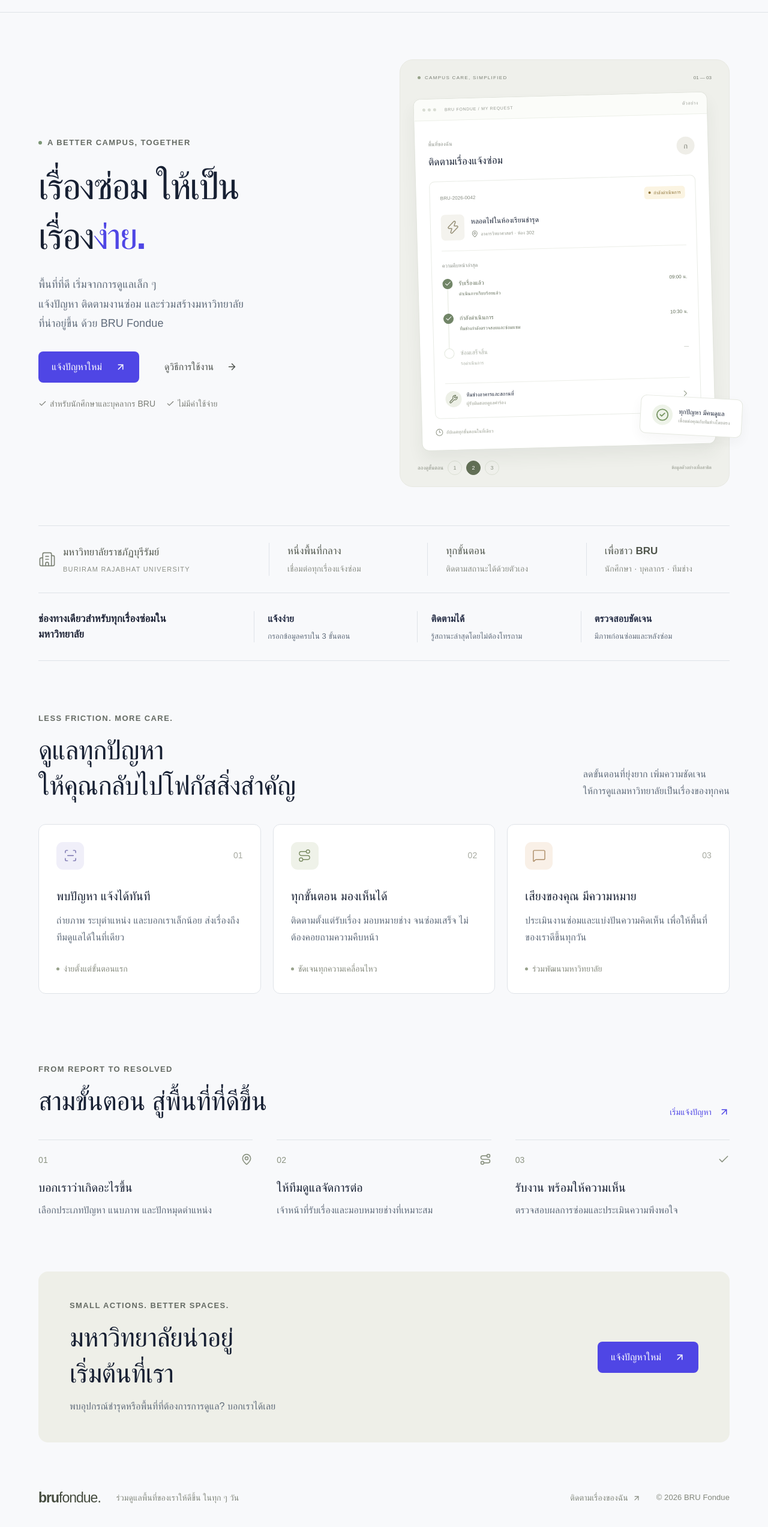
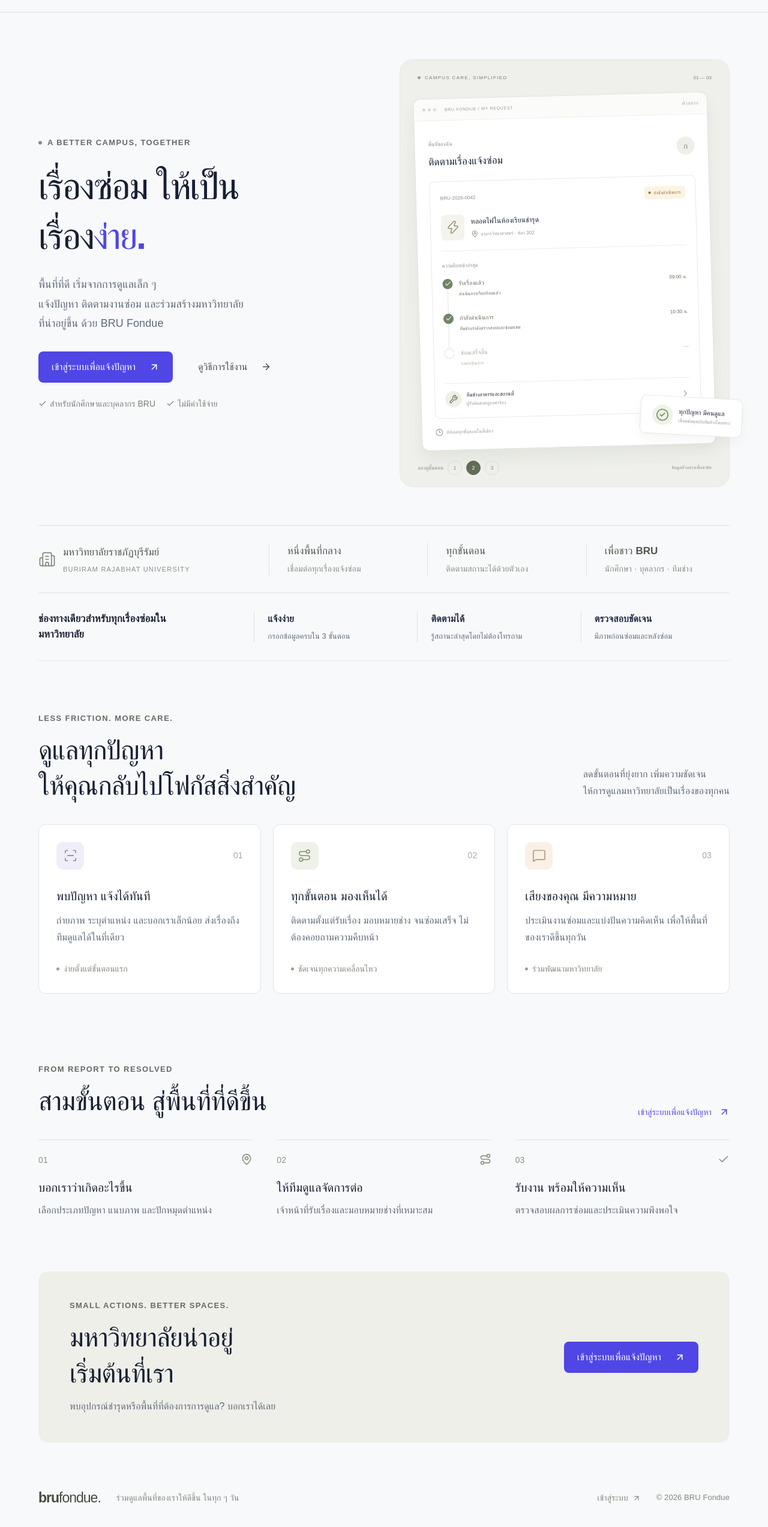
Before and after one commit to KittinanDev/bru-fondue, a Next.js app: page / in a window 1280 px wide. Shown: the part 76-2622 px from the top of the page at 60% size. Built offline with nearby package versions, Linux system fonts and the light colour scheme; no server answers; a web font is replaced by a local one.

Commit message:
Use role-aware landing page actions

```diff
--- a/app/page.tsx
+++ b/app/page.tsx
@@ -1,6 +1,9 @@
 import Link from "next/link";
 import { ArrowUpRight, ArrowRight, Check, MapPin, ScanLine, Route, MessageSquare, Building2 } from "lucide-react";
 import ProductPreview from "@/components/ProductPreview";
+import {getCurrentUser} from "@/lib/auth";
+import {workspaceForRole} from "@/lib/auth-shared";
+import {canReportTicket} from "@/lib/permissions";
 
 const features = [
   { icon: ScanLine, number: "01", title: "พบปัญหา แจ้งได้ทันที", description: "ถ่ายภาพ ระบุตำแหน่ง และบอกเราเล็กน้อย ส่งเรื่องถึงทีมดูแลได้ในที่เดียว", tag: "ง่ายตั้งแต่ขั้นตอนแรก" },
@@ -8,7 +11,11 @@
   { icon: MessageSquare, number: "03", title: "เสียงของคุณ มีความหมาย", description: "ประเมินงานซ่อมและแบ่งปันความคิดเห็น เพื่อให้พื้นที่ของเราดีขึ้นทุกวัน", tag: "ร่วมพัฒนามหาวิทยาลัย" },
 ];
 
-export default function Home() {
+export default async function Home() {
+  const user=await getCurrentUser();
+  const reporter=canReportTicket(user);
+  const primaryHref=!user?"/login":reporter?"/report":workspaceForRole(user.role);
+  const primaryLabel=!user?"เข้าสู่ระบบเพื่อแจ้งปัญหา":reporter?"แจ้งปัญหาใหม่":user.role==="TECHNICIAN"?"ดูงานของฉัน":"จัดการคำร้อง";
   return (
     <div className="landing">
       <section className="hero section-container">
@@ -16,7 +23,7 @@
           <div className="eyebrow"><span className="status-dot" /> A BETTER CAMPUS, TOGETHER</div>
           <h1>เรื่องซ่อม ให้เป็น<br />เรื่อง<span className="accent-word">ง่าย.</span></h1>
           <p className="hero-description">พื้นที่ที่ดี เริ่มจากการดูแลเล็ก ๆ<br />แจ้งปัญหา ติดตามงานซ่อม และร่วมสร้างมหาวิทยาลัย<br className="desktop-break" />ที่น่าอยู่ขึ้น ด้วย BRU Fondue</p>
-          <div className="hero-actions"><Link className="button button-primary" href="/report">แจ้งปัญหาใหม่ <ArrowUpRight size={18} /></Link><a className="button button-text" href="#how-it-works">ดูวิธีการใช้งาน <ArrowRight size={17} /></a></div>
+          <div className="hero-actions"><Link className="button button-primary" href={primaryHref}>{primaryLabel} <ArrowUpRight size={18} /></Link><a className="button button-text" href="#how-it-works">ดูวิธีการใช้งาน <ArrowRight size={17} /></a></div>
           <div className="hero-reassurance"><span><Check size={14} /> สำหรับนักศึกษาและบุคลากร BRU</span><span><Check size={14} /> ไม่มีค่าใช้จ่าย</span></div>
         </div>
         <ProductPreview />
@@ -30,9 +37,9 @@
         <div className="section-heading"><div><div className="eyebrow">LESS FRICTION. MORE CARE.</div><h2>ดูแลทุกปัญหา<br />ให้คุณกลับไปโฟกัสสิ่งสำคัญ</h2></div><p>ลดขั้นตอนที่ยุ่งยาก เพิ่มความชัดเจน<br />ให้การดูแลมหาวิทยาลัยเป็นเรื่องของทุกคน</p></div>
         <div className="grid grid-cols-1 gap-5 md:grid-cols-3">{features.map(({icon: Icon, ...feature}) => <article className="feature-card" key={feature.number}><div className="feature-top"><span className="feature-icon"><Icon size={23} strokeWidth={1.5}/></span><span>{feature.number}</span></div><h3>{feature.title}</h3><p>{feature.description}</p><div className="feature-tag"><span />{feature.tag}</div></article>)}</div>
       </section>
-      <section id="how-it-works" className="workflow-section section-container"><div className="section-heading"><div><div className="eyebrow">FROM REPORT TO RESOLVED</div><h2>สามขั้นตอน สู่พื้นที่ที่ดีขึ้น</h2></div><Link href="/report" className="text-link">เริ่มแจ้งปัญหา <ArrowUpRight size={18}/></Link></div><div className="workflow-grid">{[{title:"บอกเราว่าเกิดอะไรขึ้น",text:"เลือกประเภทปัญหา แนบภาพ และปักหมุดตำแหน่ง",icon:MapPin},{title:"ให้ทีมดูแลจัดการต่อ",text:"เจ้าหน้าที่รับเรื่องและมอบหมายช่างที่เหมาะสม",icon:Route},{title:"รับงาน พร้อมให้ความเห็น",text:"ตรวจสอบผลการซ่อมและประเมินความพึงพอใจ",icon:Check}].map((step,index)=><article key={step.title}><div className="step-number">0{index+1}<step.icon size={20}/></div><h3>{step.title}</h3><p>{step.text}</p></article>)}</div></section>
-      <section className="closing-section section-container"><div><div className="eyebrow">SMALL ACTIONS. BETTER SPACES.</div><h2>มหาวิทยาลัยน่าอยู่<br />เริ่มต้นที่เรา</h2><p>พบอุปกรณ์ชำรุดหรือพื้นที่ที่ต้องการการดูแล? บอกเราได้เลย</p></div><Link href="/report" className="button button-primary">แจ้งปัญหาใหม่ <ArrowUpRight size={18}/></Link></section>
-      <footer className="site-footer section-container"><Link href="/" className="footer-brand">bru<span>fondue.</span></Link><p>ร่วมดูแลพื้นที่ของเราให้ดีขึ้น ในทุก ๆ วัน</p><Link href="/my-tickets">ติดตามเรื่องของฉัน <ArrowUpRight size={14}/></Link><span>© {new Date().getFullYear()} BRU Fondue</span></footer>
+      <section id="how-it-works" className="workflow-section section-container"><div className="section-heading"><div><div className="eyebrow">FROM REPORT TO RESOLVED</div><h2>สามขั้นตอน สู่พื้นที่ที่ดีขึ้น</h2></div><Link href={primaryHref} className="text-link">{primaryLabel} <ArrowUpRight size={18}/></Link></div><div className="workflow-grid">{[{title:"บอกเราว่าเกิดอะไรขึ้น",text:"เลือกประเภทปัญหา แนบภาพ และปักหมุดตำแหน่ง",icon:MapPin},{title:"ให้ทีมดูแลจัดการต่อ",text:"เจ้าหน้าที่รับเรื่องและมอบหมายช่างที่เหมาะสม",icon:Route},{title:"รับงาน พร้อมให้ความเห็น",text:"ตรวจสอบผลการซ่อมและประเมินความพึงพอใจ",icon:Check}].map((step,index)=><article key={step.title}><div className="step-number">0{index+1}<step.icon size={20}/></div><h3>{step.title}</h3><p>{step.text}</p></article>)}</div></section>
+      <section className="closing-section section-container"><div><div className="eyebrow">SMALL ACTIONS. BETTER SPACES.</div><h2>มหาวิทยาลัยน่าอยู่<br />เริ่มต้นที่เรา</h2><p>พบอุปกรณ์ชำรุดหรือพื้นที่ที่ต้องการการดูแล? บอกเราได้เลย</p></div><Link href={primaryHref} className="button button-primary">{primaryLabel} <ArrowUpRight size={18}/></Link></section>
+      <footer className="site-footer section-container"><Link href="/" className="footer-brand">bru<span>fondue.</span></Link><p>ร่วมดูแลพื้นที่ของเราให้ดีขึ้น ในทุก ๆ วัน</p><Link href={user?workspaceForRole(user.role):"/login"}>{reporter?"ติดตามเรื่องของฉัน":user?"เปิดพื้นที่ทำงาน":"เข้าสู่ระบบ"} <ArrowUpRight size={14}/></Link><span>© {new Date().getFullYear()} BRU Fondue</span></footer>
     </div>
   );
 }
```
